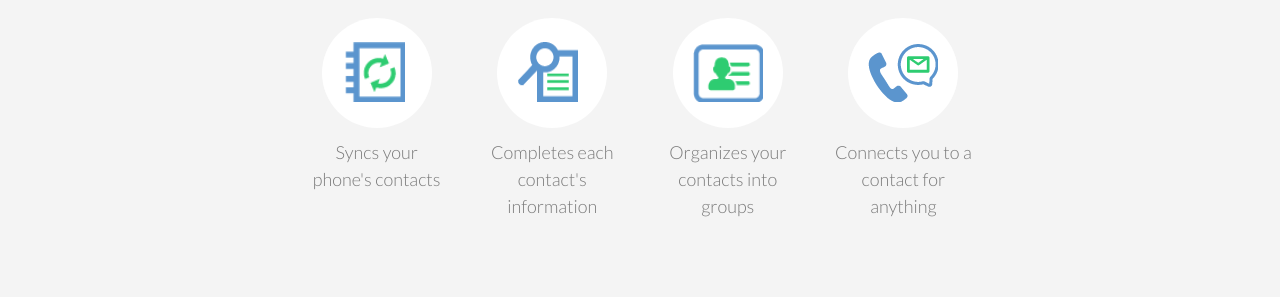
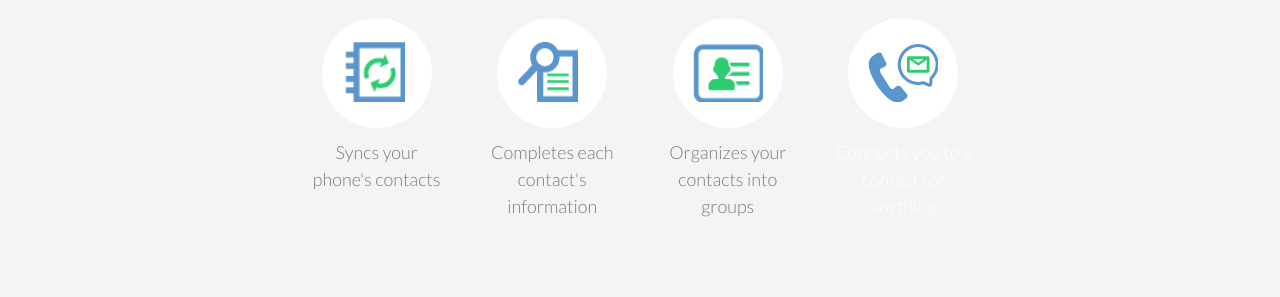
Before and after one commit to NoraCBenson/kahoots, a plain HTML site: page index.html in a window 1280 px wide. Shown: the part 1506-1803 px from the top of the page. Drawn offline with nearby package versions, Linux system fonts and the light colour scheme.

Commit message:
Update index.html

```diff
--- a/index.html
+++ b/index.html
@@ -129,7 +129,7 @@
 					<div class="circle" id="circle-four">
 						<img class="last-two" src="img/process-4.png">
 					</div>
-					<div class="text">Connects you to a contact for anything</div>
+					<div class="text" style="color:#ffffff;">Connects you to a contact for anything</div>
 				</li>
 			</ul>
 		</div>
```
